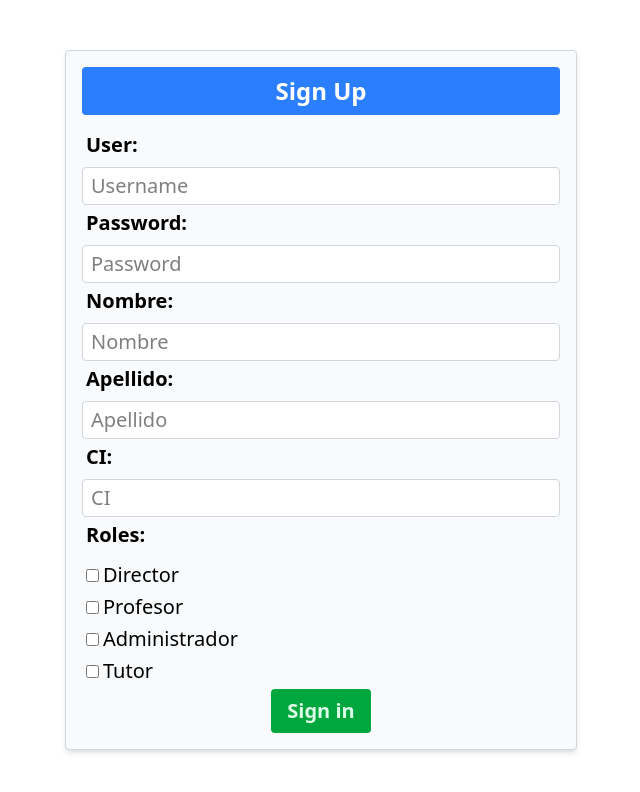
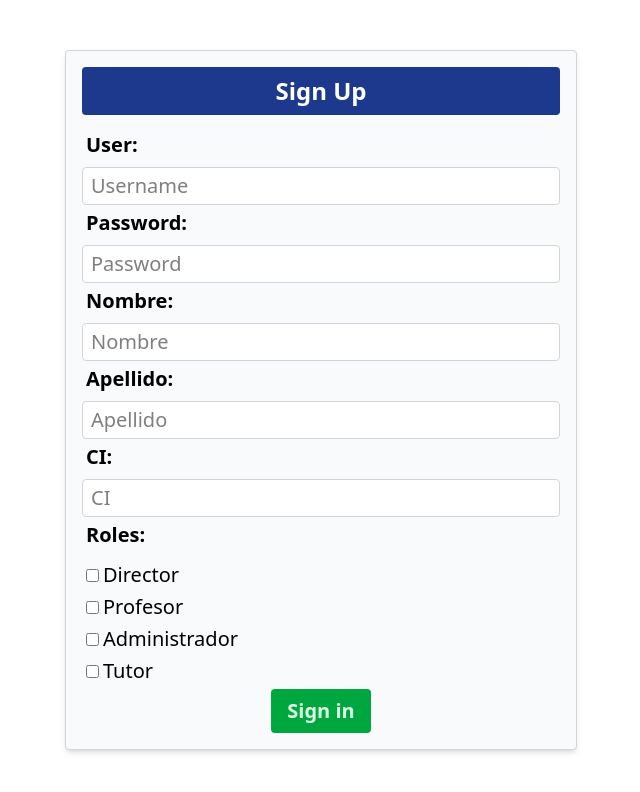
Before and after one commit to AEGfp/EDITEC, a React (Vite) app in the folder frontend/client/: page /signup in a window 1280 px wide. Shown: the top 792 px of the page, without its empty margins (319-959 px from the left). Built offline with nearby package versions, Linux system fonts and the light colour scheme.

Commit message:
Cambiar color de tablas y botones

```diff
--- a/frontend/client/src/assets/estiloTablas.js
+++ b/frontend/client/src/assets/estiloTablas.js
@@ -12,7 +12,8 @@ export const estiloTablas = {
   },
   head: {
     style: {
-      backgroundColor: "#3b82f6",
+      //backgroundColor: "#3b82f6",
+      backgroundColor: "#1c398e",
       color: "#ffffff",
       fontSize: "1rem", // más pequeño que text-2xl
       fontWeight: "600",
@@ -25,7 +26,8 @@ export const estiloTablas = {
   },
   headRow: {
     style: {
-      backgroundColor: "#3b82f6",
+      //backgroundColor: "#3b82f6",
+      backgroundColor: "#1c398e",
       color: "#ffffff",
       fontWeight: "600",
       fontSize: "0.875rem",
--- a/frontend/client/src/index.css
+++ b/frontend/client/src/index.css
@@ -22,7 +22,7 @@ h4 {
   }
 
   .boton-detalles {
-    @apply font-semibold px-4 py-2 rounded bg-blue-500 text-blue-100 cursor-pointer;
+    @apply font-semibold px-4 py-2 rounded bg-blue-900 text-blue-100 cursor-pointer;
   }
 
   .boton-eliminar {
@@ -42,7 +42,7 @@ h4 {
   }
 
   .formulario-titulo {
-    @apply mb-4 text-2xl text-white text-center bg-blue-500 rounded-sm w-full h-12 flex items-center justify-center font-bold;
+    @apply mb-4 text-2xl text-white text-center bg-blue-900 rounded-sm w-full h-12 flex items-center justify-center font-bold;
   }
 
   .formulario-elemento {
```
